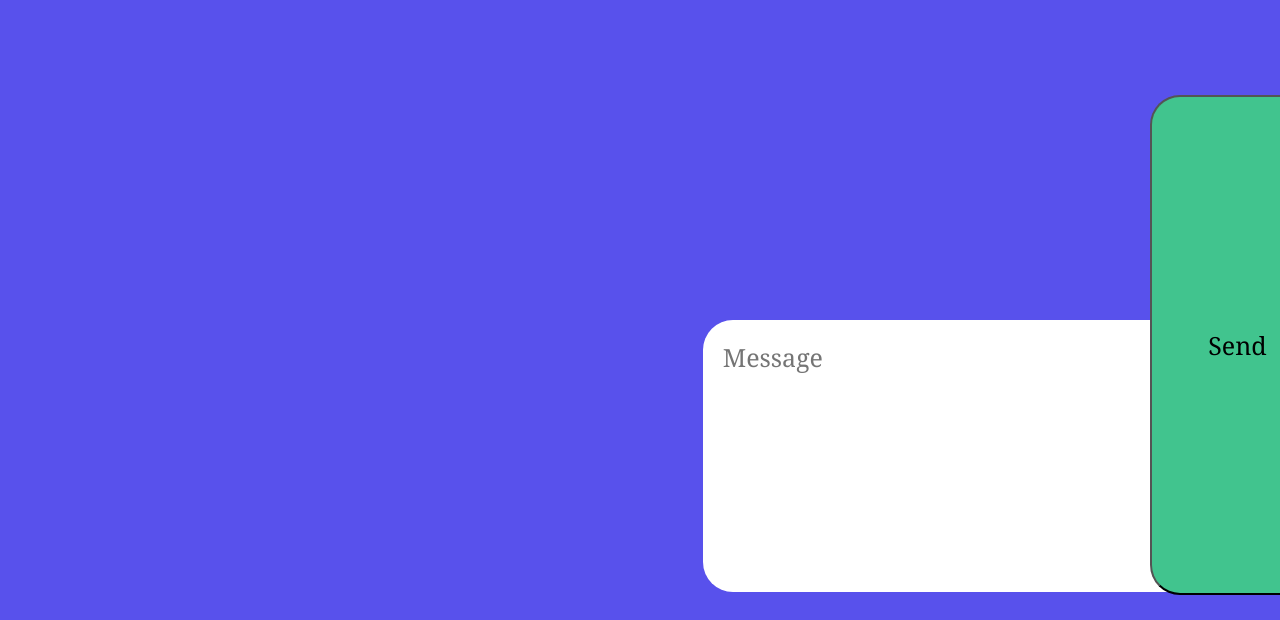
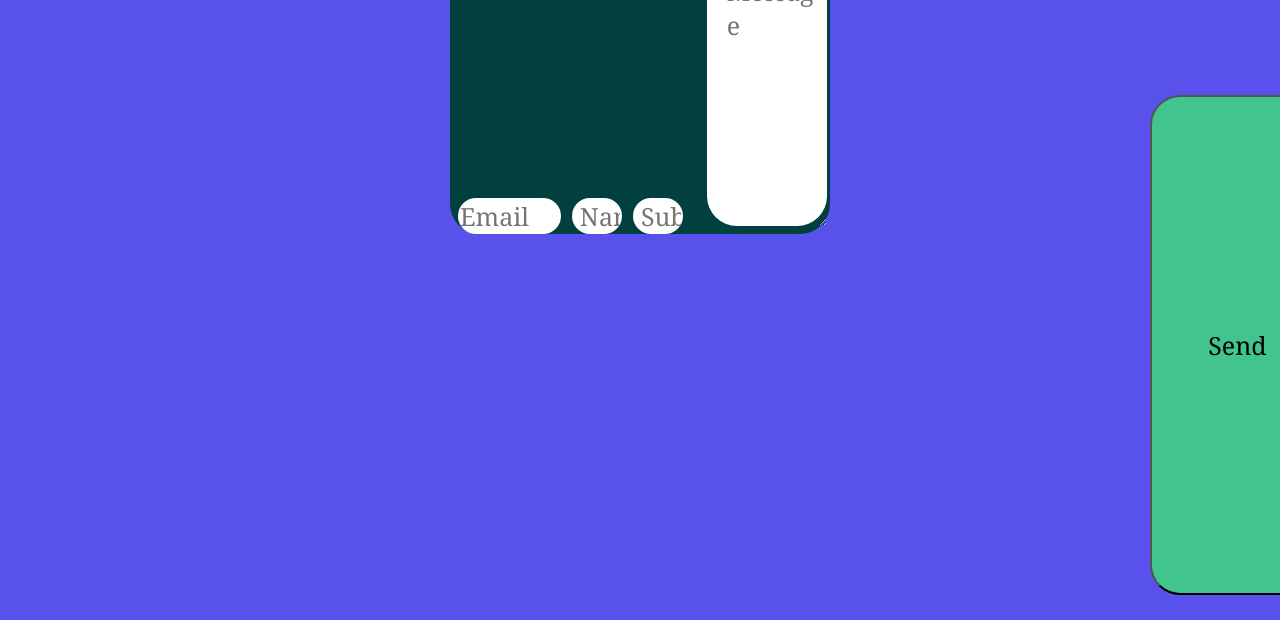
Before and after one commit to CoderEgloo/twiterbot, a website: page contact.html in a window 1280 px wide. Shown: the part 180-800 px from the top of the page. Drawn offline with Linux system fonts and the light colour scheme.

Commit message:
Update style.css

```diff
--- a/style.css
+++ b/style.css
@@ -109,8 +109,8 @@ body{
     #contactbox #messageform {
     border-radius: 30px;
     height: 250px;
-    width: 625px;
-    position: fixed;
+    width: 26%;
+    position: flex;
     top: 500px;
     border: none;
     margin-left: 20px;
```
